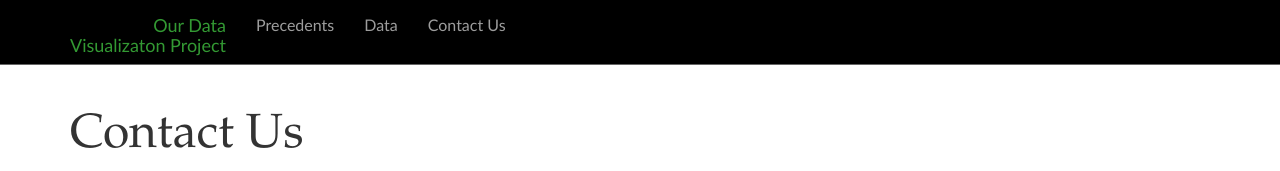
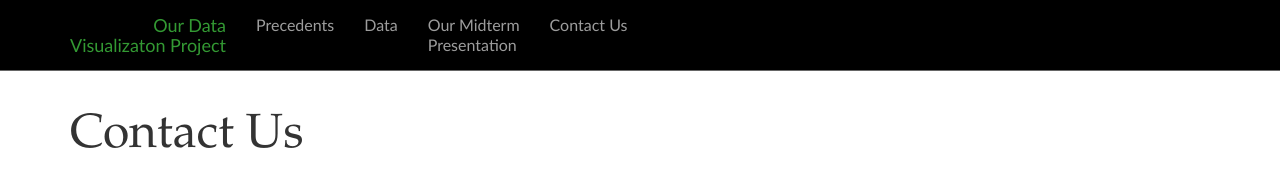
Before and after one commit to scottmar/BigDataProject, a plain HTML site: page contact.html in a window 1280 px wide. Shown: the top 171 px of the page. Drawn offline with Linux system fonts and the light colour scheme.

Commit message:
minor fix

```diff
--- a/contact.html
+++ b/contact.html
@@ -46,6 +46,9 @@
                     <li>
                         <a href="data.html">Data</a>
                     </li>
+					<li>
+						<a href="MidtermPresentation.pdf" target="_blank">Our Midterm<br>Presentation</a>
+                    <li>
                     <li>
                         <a href="#">Contact Us</a>
                     </li>
```
Also changed, not shown: data.html (+3 -0 lines), precedents.html (+3 -0 lines).
